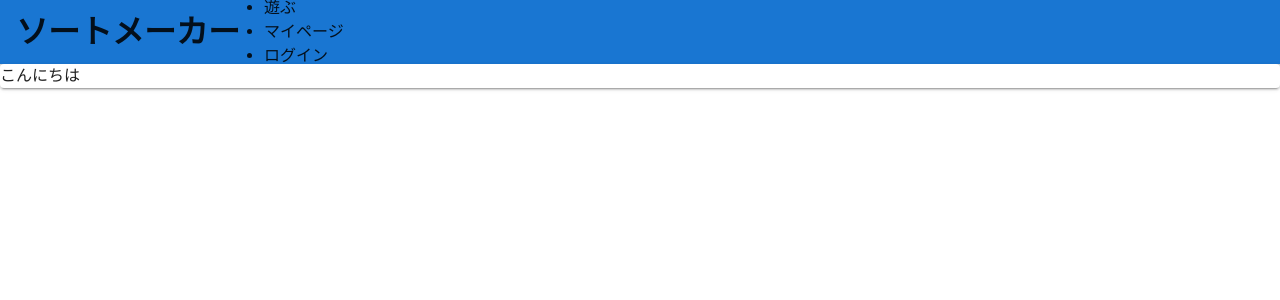
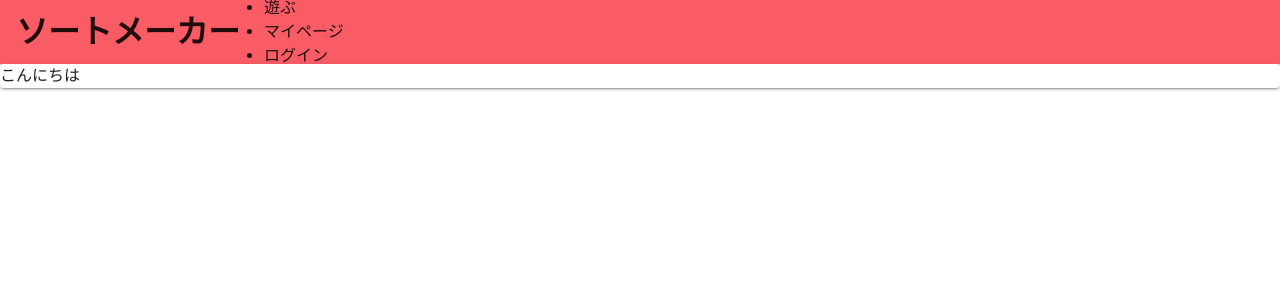
Before and after one commit to i524/sort-maker-front, a Vue app: page / in a window 1280 px wide. Shown: the top 300 px of the page. Built offline with nearby package versions, Linux system fonts and the light colour scheme.

Commit message:
vuetifyの追加

```diff
--- a/public/index.html
+++ b/public/index.html
@@ -1,11 +1,13 @@
 <!DOCTYPE html>
-<html lang="">
+<html lang="en">
     <head>
         <meta charset="utf-8">
         <meta http-equiv="X-UA-Compatible" content="IE=edge">
         <meta name="viewport" content="width=device-width,initial-scale=1.0">
         <link rel="icon" href="<%= BASE_URL %>favicon.ico">
         <title>ソートメーカー</title>
+        <link rel="stylesheet" href="https://fonts.googleapis.com/css?family=Roboto:100,300,400,500,700,900">
+        <link rel="stylesheet" href="https://cdn.jsdelivr.net/npm/@mdi/font@latest/css/materialdesignicons.min.css">
     </head>
     <body>
         <div id="app"></div>
--- a/src/components/index.js
+++ b/src/components/index.js
@@ -1 +1,2 @@
+export { default as Footer } from './Footer.vue';
 export { default as Header } from './Header.vue';
--- a/src/main.js
+++ b/src/main.js
@@ -1,15 +1,12 @@
 import Vue from 'vue';
 import App from './App.vue';
 import router from './router';
-import Vuetify from 'vuetify/lib/framework';
+import vuetify from './plugins/vuetify'
 
 Vue.config.productionTip = false
-
-Vue.use(Vuetify);
-const vuetify = new Vuetify({});
 
 new Vue({
     router,
     vuetify,
-    render: h => h(App),
+    render: h => h(App)
 }).$mount('#app')
--- /dev/null
+++ b/src/plugins/vuetify.js
@@ -0,0 +1,15 @@
+import Vue from 'vue';
+import Vuetify from 'vuetify/lib/framework';
+
+Vue.use(Vuetify);
+
+export default new Vuetify({
+    theme: {
+        themes: {
+            light: {
+                primary: '#FA5C65',
+                secondary: '#37DC94',
+            },
+        },
+    },
+});
--- a/src/router.js
+++ b/src/router.js
@@ -1,13 +1,12 @@
 import Vue from 'vue';
 import VueRouter from 'vue-router';
 import Home from './templates/Home.vue'
-
 Vue.use(VueRouter);
 
 const router = new VueRouter({
     mode: 'history',
     routes: [
-        { path: '/', component: Home }
+        { path: '/', component: Home },
     ]
 });
 
--- a/src/templates/Home.vue
+++ b/src/templates/Home.vue
@@ -1,5 +1,6 @@
 <template>
-    <div></div>
+    <div>
+    </div>
 </template>
 
 <script>
--- /dev/null
+++ b/vue.config.js
@@ -0,0 +1,5 @@
+module.exports = {
+  transpileDependencies: [
+    'vuetify'
+  ]
+}
```
Also changed, not shown: package.json (+8 -4 lines), src/App.vue (+5 -5 lines), 1 other file (tests, documents, lock files or other folders).
